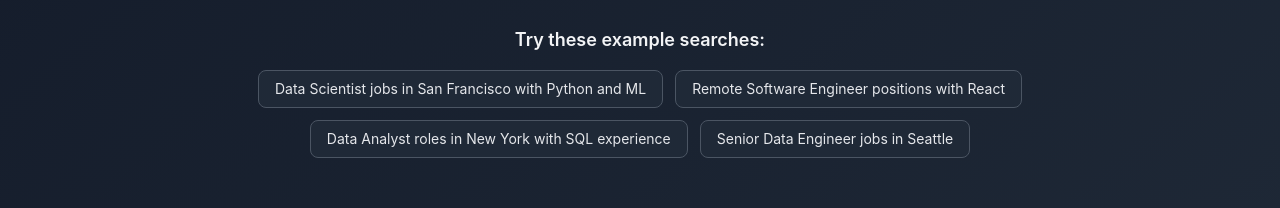
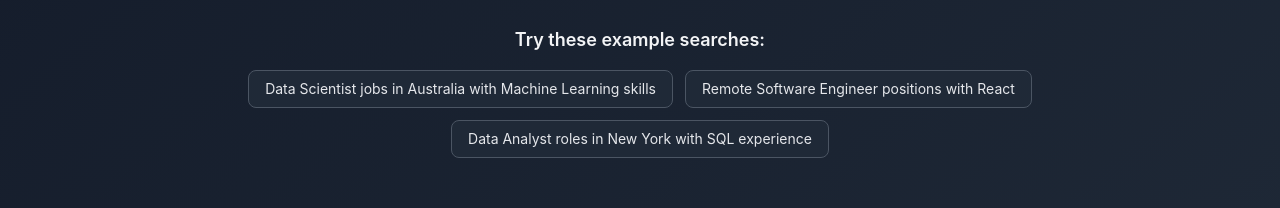
Before and after one commit to gururaser/RoleRadar, a Next.js app in the folder frontend/: page / in a window 1280 px wide. Shown: the part 673-881 px from the top of the page. Built offline with nearby package versions, Linux system fonts and the light colour scheme.

Commit message:
feat: Update example queries in SearchSection for relevance and clarity

```diff
--- a/frontend/components/SearchSection.tsx
+++ b/frontend/components/SearchSection.tsx
@@ -12,15 +12,14 @@ interface SearchSectionProps {
 
 export default function SearchSection({ query, setQuery, onSearch, isLoading, hasSearched, onQueryClear }: SearchSectionProps) {
   const exampleQueries = [
-    "Data Scientist jobs in San Francisco with Python and ML",
+    "Data Scientist jobs in Australia with Machine Learning skills",
     "Remote Software Engineer positions with React",
     "Data Analyst roles in New York with SQL experience",
-    "Senior Data Engineer jobs in Seattle"
   ]
 
   const handleQueryChange = (value: string) => {
     setQuery(value)
-    // Eğer metin boşsa ve daha önce arama yapılmışsa ana sayfaya dön
+    // Clear query if empty and hasSearched is true
     if (value === '' && hasSearched && onQueryClear) {
       onQueryClear()
     }
```
